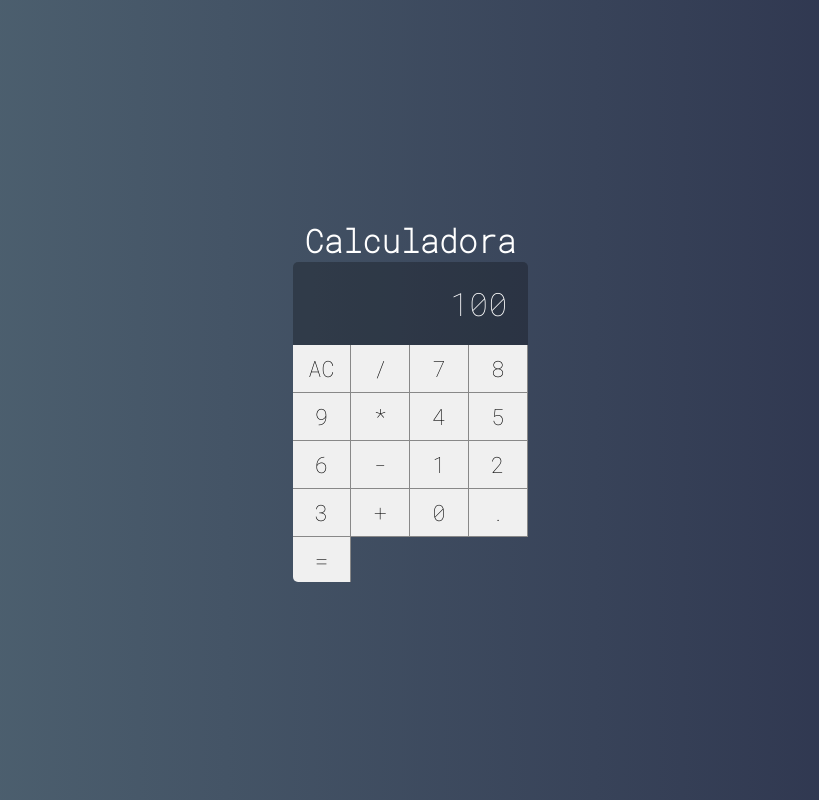
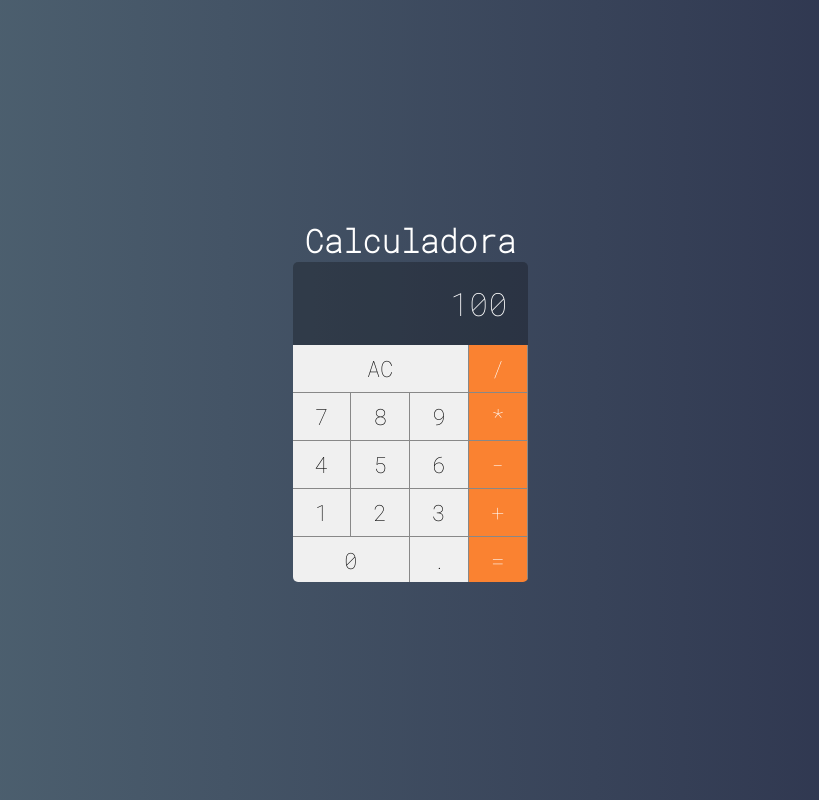
Before and after one commit to gustavopqz/react_calculator, a React (Create React App) app: page / in a window 1280 px wide. Shown: the whole page, without its empty margins (230-1049 px from the left). Built offline with nearby package versions, Linux system fonts and the light colour scheme.

Commit message:
Adding functions to buttons - Padding span 2 and 3 to the biggest buttons

```diff
--- a/src/components/Button/Button.jsx
+++ b/src/components/Button/Button.jsx
@@ -7,7 +7,9 @@ const Button = (props) =>
         ${props.operation ? 'operation' : ''}
         ${props.double ? 'double' : ''}
         ${props.triple ? 'triple' : ''}
-    `}>
+    `}
+        onClick={() => props.click && props.click(props.label)}
+    >
         {props.label}
     </button>
 
--- a/src/main/Calculator.jsx
+++ b/src/main/Calculator.jsx
@@ -5,27 +5,48 @@ import Button from "../components/Button/Button";
 import Display from "../components/Display/Display";
 
 export default class Calculator extends Component{
+
+    constructor(props){
+        super(props)
+
+        this.clearDisplay = this.clearDisplay.bind(this)
+        this.setOperation = this.setOperation.bind(this)
+        this.addDigit = this.addDigit.bind(this)
+    }
+
+    clearDisplay(){
+        console.log('Clear')
+    }
+
+    setOperation(op){
+        console.log(op)
+    }
+
+    addDigit(n){
+        console.log(n)
+    }
+
     render(){
         return (
             <div className="calculator">
                 <Display value="100"/>
-                <Button label="AC"/>
-                <Button label="/"/>
-                <Button label="7"/>
-                <Button label="8"/>
-                <Button label="9"/>
-                <Button label="*"/>
-                <Button label="4"/>
-                <Button label="5"/>
-                <Button label="6"/>
-                <Button label="-"/>
-                <Button label="1"/>
-                <Button label="2"/>
-                <Button label="3"/>
-                <Button label="+"/>
-                <Button label="0"/>
-                <Button label="."/>
-                <Button label="="/>
+                <Button label="AC" triple click={this.clearDisplay}/>
+                <Button label="/" operation click={this.setOperation}/>
+                <Button label="7" click={this.addDigit}/>
+                <Button label="8" click={this.addDigit}/>
+                <Button label="9" click={this.addDigit}/>
+                <Button label="*" operation click={this.setOperation}/>
+                <Button label="4" click={this.addDigit}/>
+                <Button label="5" click={this.addDigit}/>
+                <Button label="6" click={this.addDigit}/>
+                <Button label="-" operation click={this.setOperation}/>
+                <Button label="1" click={this.addDigit}/>
+                <Button label="2" click={this.addDigit}/>
+                <Button label="3" click={this.addDigit}/>
+                <Button label="+" operation click={this.setOperation}/>
+                <Button label="0" double click={this.addDigit}/>
+                <Button label="." click={this.addDigit}/>
+                <Button label="=" operation click={this.setOperation}/>
             </div>
         )
     }
```
Also changed, not shown: src/components/Button/Button.css (+4 -4 lines).
